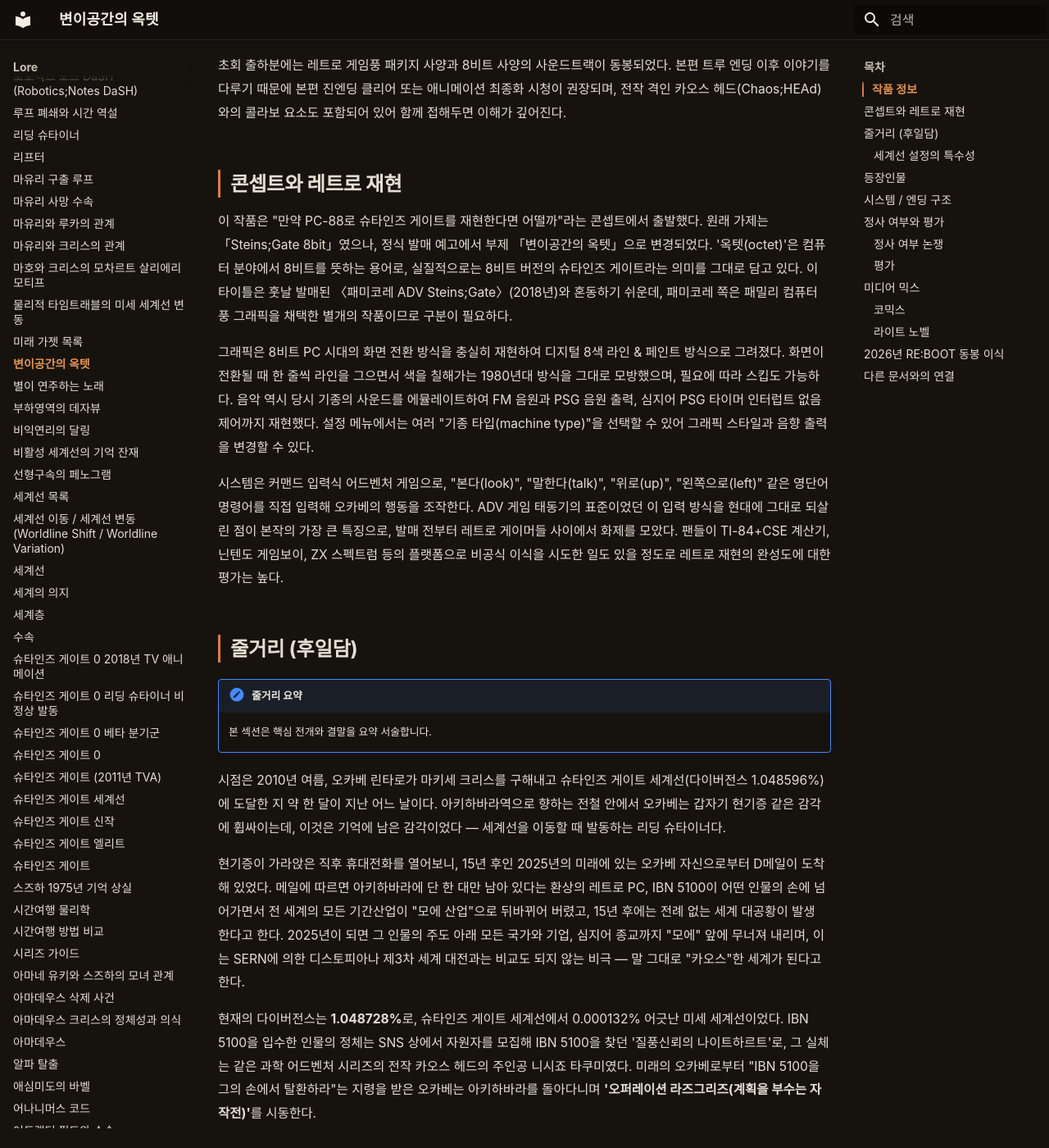
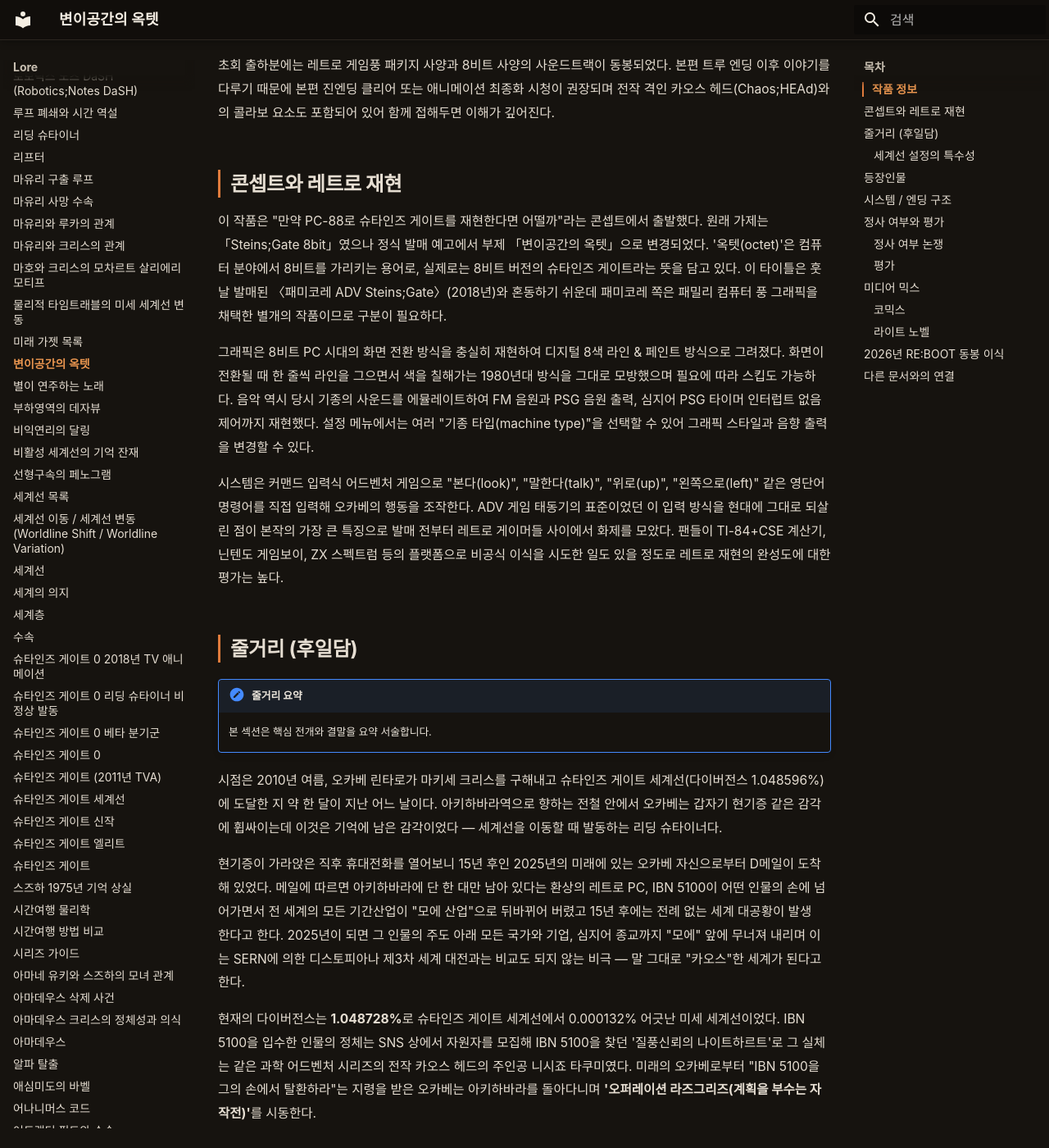
Before and after one commit to sgwiki/sgwiki.github.io, an MkDocs documentation site: the page built from wiki/lore/변이공간의-옥텟.md, in a window 1280 px wide and 1400 px high, scrolled down 1396 px. Shown: the whole window at 82% size. Built offline with MkDocs 1.6.1 and Material for MkDocs 9.7.7, drawn with Linux system fonts in a browser that asks for light colours; some web fonts are replaced; some of the changed text lies outside the part shown.

Commit message:
chore(wiki): 변이공간의-옥텟 정비 — frontmatter spoiler(작품 내용→endgame)·admonition 라벨 동기화·일본어 원제 한자 혼입 2건 제거(본문+작품정보표)·인물명 한자 보조 표기 2건 제거(이케가미 타츠야·아카토키 시에)·humanize 23건(헤딩 볼드 1·형식명사 결말 1·번역투 접속사 1·연결어미 뒤 쉼표 다수·메타 진입 1·추상 주어 1·~를 통해 1)·사실·스포일러(endgame)·인용·수치 불변

```diff
--- a/wiki/lore/변이공간의-옥텟.md
+++ b/wiki/lore/변이공간의-옥텟.md
@@ -30,100 +30,100 @@
 | 프로듀서 | 마츠바라 타츠야 |
 | 가격 | 약 5,040엔 (PC 발매 당시) |
 
-초회 출하분에는 레트로 게임풍 패키지 사양과 8비트 사양의 사운드트랙이 동봉되었다. 본편 트루 엔딩 이후 이야기를 다루기 때문에 본편 진엔딩 클리어 또는 애니메이션 최종화 시청이 권장되며, 전작 격인 카오스 헤드(Chaos;HEAd)와의 콜라보 요소도 포함되어 있어 함께 접해두면 이해가 깊어진다.
+초회 출하분에는 레트로 게임풍 패키지 사양과 8비트 사양의 사운드트랙이 동봉되었다. 본편 트루 엔딩 이후 이야기를 다루기 때문에 본편 진엔딩 클리어 또는 애니메이션 최종화 시청이 권장되며 전작 격인 카오스 헤드(Chaos;HEAd)와의 콜라보 요소도 포함되어 있어 함께 접해두면 이해가 깊어진다.
 
 ## 콘셉트와 레트로 재현
 
-이 작품은 "만약 PC-88로 슈타인즈 게이트를 재현한다면 어떨까"라는 콘셉트에서 출발했다. 원래 가제는 「Steins;Gate 8bit」였으나, 정식 발매 예고에서 부제 「변이공간의 옥텟」으로 변경되었다. '옥텟(octet)'은 컴퓨터 분야에서 8비트를 뜻하는 용어로, 실질적으로는 8비트 버전의 슈타인즈 게이트라는 의미를 그대로 담고 있다. 이 타이틀은 훗날 발매된 〈패미코레 ADV Steins;Gate〉(2018년)와 혼동하기 쉬운데, 패미코레 쪽은 패밀리 컴퓨터 풍 그래픽을 채택한 별개의 작품이므로 구분이 필요하다.
+이 작품은 "만약 PC-88로 슈타인즈 게이트를 재현한다면 어떨까"라는 콘셉트에서 출발했다. 원래 가제는 「Steins;Gate 8bit」였으나 정식 발매 예고에서 부제 「변이공간의 옥텟」으로 변경되었다. '옥텟(octet)'은 컴퓨터 분야에서 8비트를 가리키는 용어로, 실제로는 8비트 버전의 슈타인즈 게이트라는 뜻을 담고 있다. 이 타이틀은 훗날 발매된 〈패미코레 ADV Steins;Gate〉(2018년)와 혼동하기 쉬운데 패미코레 쪽은 패밀리 컴퓨터 풍 그래픽을 채택한 별개의 작품이므로 구분이 필요하다.
 
-그래픽은 8비트 PC 시대의 화면 전환 방식을 충실히 재현하여 디지털 8색 라인 & 페인트 방식으로 그려졌다. 화면이 전환될 때 한 줄씩 라인을 그으면서 색을 칠해가는 1980년대 방식을 그대로 모방했으며, 필요에 따라 스킵도 가능하다. 음악 역시 당시 기종의 사운드를 에뮬레이트하여 FM 음원과 PSG 음원 출력, 심지어 PSG 타이머 인터럽트 없음 제어까지 재현했다. 설정 메뉴에서는 여러 "기종 타입(machine type)"을 선택할 수 있어 그래픽 스타일과 음향 출력을 변경할 수 있다.
+그래픽은 8비트 PC 시대의 화면 전환 방식을 충실히 재현하여 디지털 8색 라인 & 페인트 방식으로 그려졌다. 화면이 전환될 때 한 줄씩 라인을 그으면서 색을 칠해가는 1980년대 방식을 그대로 모방했으며 필요에 따라 스킵도 가능하다. 음악 역시 당시 기종의 사운드를 에뮬레이트하여 FM 음원과 PSG 음원 출력, 심지어 PSG 타이머 인터럽트 없음 제어까지 재현했다. 설정 메뉴에서는 여러 "기종 타입(machine type)"을 선택할 수 있어 그래픽 스타일과 음향 출력을 변경할 수 있다.
 
-시스템은 커맨드 입력식 어드벤처 게임으로, "본다(look)", "말한다(talk)", "위로(up)", "왼쪽으로(left)" 같은 영단어 명령어를 직접 입력해 오카베의 행동을 조작한다. ADV 게임 태동기의 표준이었던 이 입력 방식을 현대에 그대로 되살린 점이 본작의 가장 큰 특징으로, 발매 전부터 레트로 게이머들 사이에서 화제를 모았다. 팬들이 TI-84+CSE 계산기, 닌텐도 게임보이, ZX 스펙트럼 등의 플랫폼으로 비공식 이식을 시도한 일도 있을 정도로 레트로 재현의 완성도에 대한 평가는 높다.
+시스템은 커맨드 입력식 어드벤처 게임으로 "본다(look)", "말한다(talk)", "위로(up)", "왼쪽으로(left)" 같은 영단어 명령어를 직접 입력해 오카베의 행동을 조작한다. ADV 게임 태동기의 표준이었던 이 입력 방식을 현대에 그대로 되살린 점이 본작의 가장 큰 특징으로 발매 전부터 레트로 게이머들 사이에서 화제를 모았다. 팬들이 TI-84+CSE 계산기, 닌텐도 게임보이, ZX 스펙트럼 등의 플랫폼으로 비공식 이식을 시도한 일도 있을 정도로 레트로 재현의 완성도에 대한 평가는 높다.
 
 ## 줄거리 (후일담)
 
 !!! note "줄거리 요약"
     본 섹션은 핵심 전개와 결말을 요약 서술합니다.
 
-시점은 2010년 여름, 오카베 린타로가 마키세 크리스를 구해내고 슈타인즈 게이트 세계선(다이버전스 1.048596%)에 도달한 지 약 한 달이 지난 어느 날이다. 아키하바라역으로 향하는 전철 안에서 오카베는 갑자기 현기증 같은 감각에 휩싸이는데, 이것은 기억에 남은 감각이었다 — 세계선을 이동할 때 발동하는 리딩 슈타이너다.
+시점은 2010년 여름, 오카베 린타로가 마키세 크리스를 구해내고 슈타인즈 게이트 세계선(다이버전스 1.048596%)에 도달한 지 약 한 달이 지난 어느 날이다. 아키하바라역으로 향하는 전철 안에서 오카베는 갑자기 현기증 같은 감각에 휩싸이는데 이것은 기억에 남은 감각이었다 — 세계선을 이동할 때 발동하는 리딩 슈타이너다.
 
-현기증이 가라앉은 직후 휴대전화를 열어보니, 15년 후인 2025년의 미래에 있는 오카베 자신으로부터 D메일이 도착해 있었다. 메일에 따르면 아키하바라에 단 한 대만 남아 있다는 환상의 레트로 PC, IBN 5100이 어떤 인물의 손에 넘어가면서 전 세계의 모든 기간산업이 "모에 산업"으로 뒤바뀌어 버렸고, 15년 후에는 전례 없는 세계 대공황이 발생한다고 한다. 2025년이 되면 그 인물의 주도 아래 모든 국가와 기업, 심지어 종교까지 "모에" 앞에 무너져 내리며, 이는 SERN에 의한 디스토피아나 제3차 세계 대전과는 비교도 되지 않는 비극 — 말 그대로 "카오스"한 세계가 된다고 한다.
+현기증이 가라앉은 직후 휴대전화를 열어보니 15년 후인 2025년의 미래에 있는 오카베 자신으로부터 D메일이 도착해 있었다. 메일에 따르면 아키하바라에 단 한 대만 남아 있다는 환상의 레트로 PC, IBN 5100이 어떤 인물의 손에 넘어가면서 전 세계의 모든 기간산업이 "모에 산업"으로 뒤바뀌어 버렸고 15년 후에는 전례 없는 세계 대공황이 발생한다고 한다. 2025년이 되면 그 인물의 주도 아래 모든 국가와 기업, 심지어 종교까지 "모에" 앞에 무너져 내리며 이는 SERN에 의한 디스토피아나 제3차 세계 대전과는 비교도 되지 않는 비극 — 말 그대로 "카오스"한 세계가 된다고 한다.
 
-현재의 다이버전스는 **1.048728%**로, 슈타인즈 게이트 세계선에서 0.000132% 어긋난 미세 세계선이었다. IBN 5100을 입수한 인물의 정체는 SNS 상에서 자원자를 모집해 IBN 5100을 찾던 '질풍신뢰의 나이트하르트'로, 그 실체는 같은 과학 어드벤처 시리즈의 전작 카오스 헤드의 주인공 니시죠 타쿠미였다. 미래의 오카베로부터 "IBN 5100을 그의 손에서 탈환하라"는 지령을 받은 오카베는 아키하바라를 돌아다니며 **'오퍼레이션 라즈그리즈(계획을 부수는 자 작전)'**를 시동한다.
+현재의 다이버전스는 **1.048728%**로 슈타인즈 게이트 세계선에서 0.000132% 어긋난 미세 세계선이었다. IBN 5100을 입수한 인물의 정체는 SNS 상에서 자원자를 모집해 IBN 5100을 찾던 '질풍신뢰의 나이트하르트'로 그 실체는 같은 과학 어드벤처 시리즈의 전작 카오스 헤드의 주인공 니시죠 타쿠미였다. 미래의 오카베로부터 "IBN 5100을 그의 손에서 탈환하라"는 지령을 받은 오카베는 아키하바라를 돌아다니며 **'오퍼레이션 라즈그리즈(계획을 부수는 자 작전)'**를 시동한다.
 
 ### 세계선 설정의 특수성
 
-슈타인즈 게이트 세계선(1.048596%)은 어트랙터 필드상에서 알파의 SERN 디스토피아와 베타의 제3차 세계 대전이라는 거시적 수속 미래에서 모두 벗어나는 특수 영역으로 분류된다. 그러나 본작의 무대인 1.048728% 세계선은 온톨로지 데이터베이스에 별도로 등록되어 있지 않으며, 본편에서 설정된 슈타인즈 게이트 세계선에서 0.000132% 미세 변동한 본작 고유의 분기 무대로 이해할 수 있다.
+슈타인즈 게이트 세계선(1.048596%)은 어트랙터 필드상에서 알파의 SERN 디스토피아와 베타의 제3차 세계 대전이라는 거시적 수속 미래에서 모두 벗어나는 특수 영역으로 분류된다. 그러나 본작의 무대인 1.048728% 세계선은 온톨로지 데이터베이스에 별도로 등록되어 있지 않으며 본편에서 설정된 슈타인즈 게이트 세계선에서 0.000132% 미세 변동한 본작 고유의 분기 무대로 이해할 수 있다.
 
-원작자 하야시 나오타카는 이 세계선에 대해 "자신의 안에서는 β 세계선"이라고 발언한 바 있으나, 작중에서 크리스는 죽지 않고 제3차 세계 대전도 일어나지 않는다. 대신 모에 산업의 세계 기간산업 잠식이라는, 기존 세계선 어디에서도 등장하지 않았던 "카오스"한 디스토피아가 전개된다는 점이 본작만의 독자적 설정이다.
+원작자 하야시 나오타카는 이 세계선에 대해 "자신의 안에서는 β 세계선"이라고 발언한 바 있으나 작중에서 크리스는 죽지 않고 제3차 세계 대전도 일어나지 않는다. 대신 모에 산업의 세계 기간산업 잠식이라는 기존 세계선 어디에서도 등장하지 않았던 "카오스"한 디스토피아가 전개된다는 점이 본작만의 독자적 설정이다.
 
 ## 등장인물
 
-본작에는 슈타인즈 게이트 본편의 주요 라보멤 대부분이 등장하며, 카오스 헤드 캐릭터의 크로스오버가 핵심 요소로 작용한다.
+본작에는 슈타인즈 게이트 본편의 주요 라보멤 대부분이 등장하며 카오스 헤드 캐릭터의 크로스오버가 핵심 요소로 작용한다.
 
-- **오카베 린타로**: 본작의 주인공. 슈타인즈 게이트 세계선에 도달한 직후 미세 변동한 기묘한 세계선으로 이동하며, 미래의 자신으로부터 D메일을 수신한 뒤 오퍼레이션 라즈그리즈를 시동한다.
-- **마키세 크리스**: 본작의 히로인. 이 세계선에서는 기억 등을 포함하면 본편 25화의 슈타인즈 게이트 세계선 크리스에 가장 가까우며, α 세계선에 가까운 관계성으로 오카베를 곳곳에서 서포트한다.
-- **시이나 마유리**: 작품 중반부터 등장. 오카베가 잘 모르는 오타쿠 관련 지식으로 서포트하며, 본작에서는 탄산음료를 잘 못 마신다는 설정이 강조된다.
+- **오카베 린타로**: 본작의 주인공. 슈타인즈 게이트 세계선에 도달한 직후 미세 변동한 기묘한 세계선으로 이동하며 미래의 자신으로부터 D메일을 수신한 뒤 오퍼레이션 라즈그리즈를 시동한다.
+- **마키세 크리스**: 본작의 히로인. 이 세계선에서는 기억 등을 포함하면 본편 25화의 슈타인즈 게이트 세계선 크리스에 가장 가까우며 α 세계선에 가까운 관계성으로 오카베를 곳곳에서 서포트한다.
+- **시이나 마유리**: 작품 중반부터 등장. 오카베가 잘 모르는 오타쿠 관련 지식으로 서포트하며 본작에서는 탄산음료를 잘 못 마신다는 설정이 강조된다.
 - **하시다 이타루**: 슈퍼 해커. 오카베에게 질풍신뢰의 나이트하르트에 관한 정보를 제공한다.
-- **우루시바라 루카**: 작품 초반에 등장하며, 루카의 누나에 대한 언급이 잠시 등장한다.
-- **페이리스 냥냥**: 작품 중반에 등장. 라이넷 액세스 배틀러즈에서 슬럼프에 빠져 있었으나 오카베의 손에 의해 회복하며, 자신의 CD를 오카베에게 판매한다.
-- **키류 모에카**: 작품 초반에 등장하지만 라디오 회관 계단에서 자고만 있을 뿐 스탠딩 일러스트조차 없으며, 대사도 "우파...?" 한 마디뿐인 단역 취급을 받는다.
-- **텐노지 유고**: 어째서인지 역무원의 모습으로 등장하며, 투명인간이 될 수 있는 수수께끼의 손전등을 오카베에게 사용한다.
-- **텐노지 나에**: 작품 초반에 등장하며, 오카베가 가장 먼저 만나는 인물이다.
-- **하시다 스즈**: 다른 세계선에서는 '아마네 스즈하' 또는 '하시다 스즈하'였으나, 이 세계선에서는 과거 α 세계선에서의 가명이었던 '하시다 스즈'가 본명으로 되어 있는 시리즈 유일의 사례다.
-- **질풍신뢰의 나이트하르트 / 니시죠 타쿠미**: 카오스 헤드의 주인공으로, 본작에서는 언급 및 카메오 형태로 등장한다. 그가 IBN 5100을 입수한 것이 세계선 변동의 원인이 된다.
+- **우루시바라 루카**: 작품 초반에 등장하며 루카의 누나에 대한 언급이 잠시 등장한다.
+- **페이리스 냥냥**: 작품 중반에 등장. 라이넷 액세스 배틀러즈에서 슬럼프에 빠져 있었으나 오카베의 손에 의해 회복하며 자신의 CD를 오카베에게 판매한다.
+- **키류 모에카**: 작품 초반에 등장하지만 라디오 회관 계단에서 자고만 있을 뿐 스탠딩 일러스트조차 없으며 대사도 "우파...?" 한 마디뿐인 단역 취급을 받는다.
+- **텐노지 유고**: 어째서인지 역무원의 모습으로 등장하며 투명인간이 될 수 있는 수수께끼의 손전등을 오카베에게 사용한다.
+- **텐노지 나에**: 작품 초반에 등장하며 오카베가 가장 먼저 만나는 인물이다.
+- **하시다 스즈**: 다른 세계선에서는 '아마네 스즈하' 또는 '하시다 스즈하'였으나 이 세계선에서는 과거 α 세계선에서의 가명이었던 '하시다 스즈'가 본명으로 되어 있는 시리즈 유일의 사례다.
+- **질풍신뢰의 나이트하르트 / 니시죠 타쿠미**: 카오스 헤드의 주인공으로 본작에서는 언급 및 카메오 형태로 등장한다. 그가 IBN 5100을 입수한 것이 세계선 변동의 원인이 된다.
 
-니시죠 타쿠미는 카오스 헤드와의 크로스오버 요소로서 등장하지만, 본 문서에서 카오스 헤드 본편의 핵심 스토리는 다루지 않는다.
+니시죠 타쿠미는 카오스 헤드와의 크로스오버 요소로서 등장하지만 본 문서에서 카오스 헤드 본편의 핵심 스토리는 다루지 않는다.
 
 ## 시스템 / 엔딩 구조
 
-본작의 플레이 타임은 약 2시간 미만으로 짧은 편이며, 난이도는 본편에 비해 크게 낮아져 있다. 그러나 커맨드 입력식 시스템 특성상 플레이어가 직접 영단어를 입력해 행동을 지시해야 하므로, 익숙하지 않은 플레이어에게는 조작이 번거로울 수 있다.
+본작의 플레이 타임은 약 2시간 미만으로 짧은 편이며 난이도는 본편에 비해 크게 낮아져 있다. 그러나 커맨드 입력식 시스템 특성상 플레이어가 직접 영단어를 입력해 행동을 지시해야 하므로 익숙하지 않은 플레이어에게는 조작이 번거로울 수 있다.
 
 - 9개의 세이브 슬롯 제공
 - 5개의 게임 오버 엔딩
 - 1개의 트루 엔딩
 
-엔딩 구조 자체는 단순하지만, 커맨드 입력의 시행착오와 짧은 플레이 타임 안에 레트로풍 연출과 크로스오더 요소를 압축적으로 담아낸 점이 특징이다.
+엔딩 구조 자체는 단순하지만 커맨드 입력의 시행착오와 짧은 플레이 타임 안에 레트로풍 연출과 크로스오더 요소를 압축적으로 담아낸 점이 특징이다.
 
 ## 정사 여부와 평가
 
 ### 정사 여부 논쟁
 
-공식적으로 본작의 스토리는 정사가 아닌 것으로 확정되었다. 그러나 원작 시나리오를 맡은 하야시 나오타카가 직접 집필한 후일담이라는 점에서, "사실상 정사에 가깝다"는 해석도 팬덤 내에서 꾸준히 제기된다. 이런 논쟁 양상은 러브 츄츄(Chaos;HEAd 러브 츄츄, 카오스 차일드 러브 츄츄 등) 사례와 유사한데, 공식 비정사임에도 원작 팀 제작이라는 점에서 팬덤이 정사에 준하게 취급하는 전통이 있다.
+공식적으로 본작의 스토리는 정사가 아닌 것으로 확정되었다. 그러나 원작 시나리오를 맡은 하야시 나오타카가 직접 집필한 후일담이라는 점에서 "사실상 정사에 가깝다"는 해석도 팬덤 내에서 꾸준히 제기된다. 이런 논쟁 양상은 러브 츄츄(Chaos;HEAd 러브 츄츄, 카오스 차일드 러브 츄츄 등) 사례와 비슷하다 — 공식 비정사임에도 원작 팀 제작이라는 점에서 팬덤이 정사에 준하게 취급하는 전통이 있다.
 
-시점상 본편 엔딩 이후의 이야기이며, 별도의 세계관이 아니라 슈타인즈 게이트 세계선의 미래 가능성 중 하나로 해석할 수 있다는 점도 "사실상 정사"론을 뒷받침한다. 다른 과학 어드벤처 시리즈 작품에서 옥텟이 공식 후속작으로 언급되는 경우도 있다.
+시점상 본편 엔딩 이후의 이야기이며 별도의 세계관이 아니라 슈타인즈 게이트 세계선의 미래 가능성 중 하나로 해석할 수 있다는 점도 "사실상 정사"론을 뒷받침한다. 다른 과학 어드벤처 시리즈 작품에서 옥텟이 공식 후속작으로 언급되는 경우도 있다.
 
 ### 평가
 
 평가는 전반적으로 좋지 않은 편이다. 주요 비판점은 다음과 같다.
 
-- **커맨드 입력의 번거로움**: 1980년대식 커맨드 입력 시스템이 레트로 매니아에게는 호평이지만, 일반 플레이어에게는 진입 장벽으로 작용한다.
-- **스토리 박약**: 후일담이라는 설정에 비해 내용이 짤막한 외전 에피소드 하나 수준에 그치며, 훗날 발매된 선형구속의 페노그램에 수록된 평균적 에피소드 하나와 비슷한 분량이라는 평가가 많다. 특히 삼세인과의 어브덕션과 여러모로 유사하다는 지적이 있다.
+- **커맨드 입력의 번거로움**: 1980년대식 커맨드 입력 시스템이 레트로 매니아에게는 호평이지만 일반 플레이어에게는 진입 장벽으로 작용한다.
+- **스토리 박약**: 후일담이라는 설정에 비해 내용이 짤막한 외전 에피소드 하나 수준에 그치며 훗날 발매된 선형구속의 페노그램에 수록된 평균적 에피소드 하나와 비슷한 분량이라는 평가가 많다. 특히 삼세인과의 어브덕션과 여러모로 유사하다는 지적이 있다.
 - **가격 대비 내용 부실**: 500~1,000엔 정도가 적정가인 콘텐츠를 5,040엔에 판매하여 "양심이 없다"는 평을 받았다.
 
-반면 긍정적인 의견도 존재한다. 가볍게 읽기 좋다는 평가, 오히려 정발 소설판 중에서 가장 재미있다는 감상도 제기된다. 특히 극장판 부하영역의 데자뷰가 호불호가 크게 갈리는 작품이라는 점에서, "후일담이라는 설정과 분위기 자체는 옥텟이 더 잘 살렸다"는 재평가 경향도 나타난다. 본작의 분위기는 원작 게임의 정사 후일담인 재액강탈의 홀리데이와 유사한 면이 있다.
+반면 긍정적인 의견도 존재한다. 가볍게 읽기 좋다는 평가, 오히려 정발 소설판 중에서 가장 재미있다는 감상도 제기된다. 특히 극장판 부하영역의 데자뷰가 호불호가 크게 갈리는 작품이라는 점에서 "후일담이라는 설정과 분위기 자체는 옥텟이 더 잘 살렸다"는 재평가 경향도 나타난다. 본작의 분위기는 원작 게임의 정사 후일담인 재액강탈의 홀리데이와 유사한 면이 있다.
 
-소설판에 대한 평가는 게임판보다 조금 더 엇갈린다. 소설판 후반부(2권)는 게임판에서 활약이 적었던 캐릭터에게 개성파 포지션을 부여하며 오리지널 스토리를 전개하고, 결말 부분에서는 게임판의 메타 요소 대신 망상의 폭주를 역이용해 해결하는 등 나름의 변주를 시도했다.
+소설판에 대한 평가는 게임판보다 조금 더 엇갈린다. 소설판 후반부(2권)는 게임판에서 활약이 적었던 캐릭터에게 개성파 포지션을 부여하며 오리지널 스토리를 전개하고 결말 부분에서는 게임판의 메타 요소 대신 망상의 폭주를 역이용해 해결하는 등 나름의 변주를 시도했다.
 
 ## 미디어 믹스
 
 ### 코믹스
 
-이케가미 타츠야(池上竜矢) 작화의 코믹스판이 2012년 6월부터 2013년 1월까지 타케쇼보의 망가 라이브 WIN(まんがライフWIN)에서 연재되었다. 밤부 코믹스 WINPLUS 셀렉션 레이블로 단권(전 1권)으로 마무리되었으며, 2013년 4월 13일 완결 단행본이 출간되었다.
+이케가미 타츠야 작화의 코믹스판이 2012년 6월부터 2013년 1월까지 타케쇼보의 망가 라이프 WIN(まんがライフWIN)에서 연재되었다. 밤부 코믹스 WINPLUS 셀렉션 레이블로 단권(전 1권)으로 마무리되었으며 2013년 4월 13일 완결 단행본이 출간되었다.
 
 ### 라이트 노벨
 
-아카토키 시에(明時士栄) 집필의 소설판이 KADOKAWA의 후지미 드래곤 북 레이블에서 전 2권으로 발매되었다. 삽화는 1권이 huke와 이치요 모카, 2권이 huke가 담당했으며, 한국어판은 대원씨아이에서 김정규 번역으로 정발되었다.
+아카토키 시에 집필의 소설판이 KADOKAWA의 후지미 드래곤 북 레이블에서 전 2권으로 발매되었다. 삽화는 1권이 huke와 이치요 모카, 2권이 huke가 담당했으며 한국어판은 대원씨아이에서 김정규 번역으로 정발되었다.
 
-1권(2012년 12월 20일 원서 / 2013년 12월 15일 한국어판)은 게임판에 비교적 충실하게 전개되어 원작의 거의 마지막까지 진행된다. 그러나 2권(2013년 2월 21일 원서 / 2014년 1월 15일 한국어판)부터는 소설판 오리지널 스토리가 전개되며, 게임판에서 활약이 적었던 캐릭터들이 약간의 개성파 포지션으로 활약한다. 최종적으로는 원작과 동일한 결말로 종료되지만, 게임판이 마지막 장면에서 메타 요소를 마음껏 발휘한 것과 달리 소설판은 망상의 폭주를 역이용해 해결한다는 차이가 있다.
+1권(2012년 12월 20일 원서 / 2013년 12월 15일 한국어판)은 게임판에 비교적 충실하게 전개되어 원작의 거의 마지막까지 진행된다. 그러나 2권(2013년 2월 21일 원서 / 2014년 1월 15일 한국어판)부터는 소설판 오리지널 스토리가 전개되며 게임판에서 활약이 적었던 캐릭터들이 약간의 개성파 포지션으로 활약한다. 최종적으로는 원작과 동일한 결말로 종료되지만 게임판이 마지막 장면에서 메타 요소를 마음껏 발휘한 것과 달리 소설판은 망상의 폭주를 역이용해 해결한다는 차이가 있다.
 
-소설판은 현재 절판 상태이며, 중고 전권 거래가가 상승한 상태로 알려져 있다.
+소설판은 현재 절판 상태이며 중고 전권 거래가가 상승한 상태로 알려져 있다.
 
 ## 2026년 RE:BOOT 동봉 이식
 
-2026년 6월 8일, Steins;Gate RE:BOOT 공식 홈페이지를 통해 본작의 콘솔 이식이 발표되었다. Steins;Gate RE:BOOT 패키지 초회 생산 특전으로 본작의 다운로드 코드가 동봉되며, 닌텐도 스위치, 닌텐도 스위치 2, 플레이스테이션 5 플랫폼으로 2026년 11월부터 배포가 시작될 예정이다.
+2026년 6월 8일, Steins;Gate RE:BOOT 공식 홈페이지를 통해 본작의 콘솔 이식이 발표되었다. Steins;Gate RE:BOOT 패키지 초회 생산 특전으로 본작의 다운로드 코드가 동봉되며 닌텐도 스위치, 닌텐도 스위치 2, 플레이스테이션 5 플랫폼으로 2026년 11월부터 배포가 시작될 예정이다.
 
-배포가 시작되기 전까지는 코드 입력 및 게임 다운로드가 불가능하며, RE:BOOT 초회 한정 특전 DL코드를 통해서만 플레이할 수 있는 형태다. 이는 본작이 2011년 PC 발매 이후 약 15년 만에 처음으로 콘솔 플랫폼으로 공식 이식되는 사례다.
+배포가 시작되기 전까지는 코드 입력 및 게임 다운로드가 불가능하며 RE:BOOT 초회 한정 특전 DL코드를 통해서만 플레이할 수 있는 형태다. 이는 본작이 2011년 PC 발매 이후 약 15년 만에 처음으로 콘솔 플랫폼으로 공식 이식되는 사례다.
 
 ## 다른 문서와의 연결
 
```
Also changed, not shown: other parts of wiki/lore/변이공간의-옥텟.md (+5 -5 lines).
